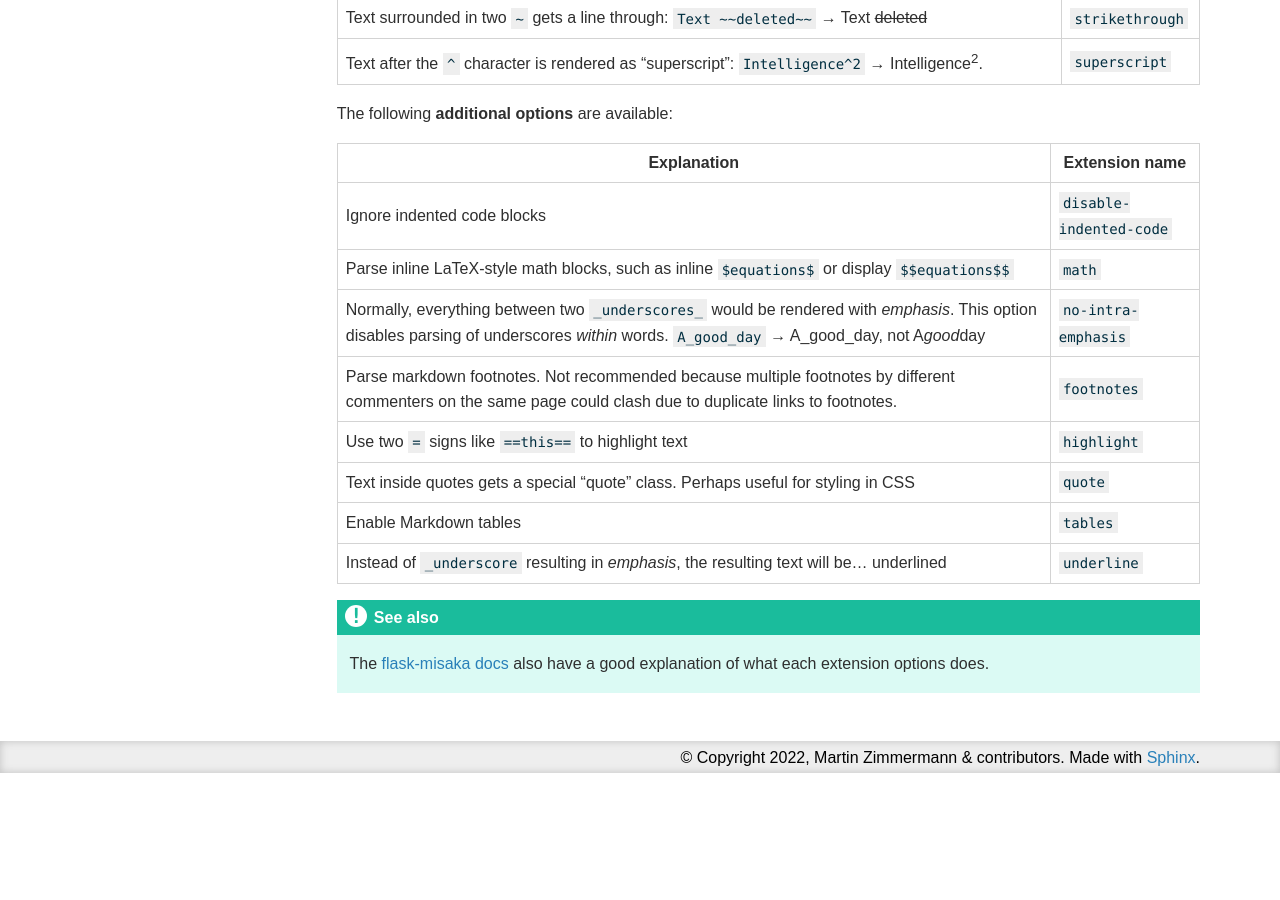
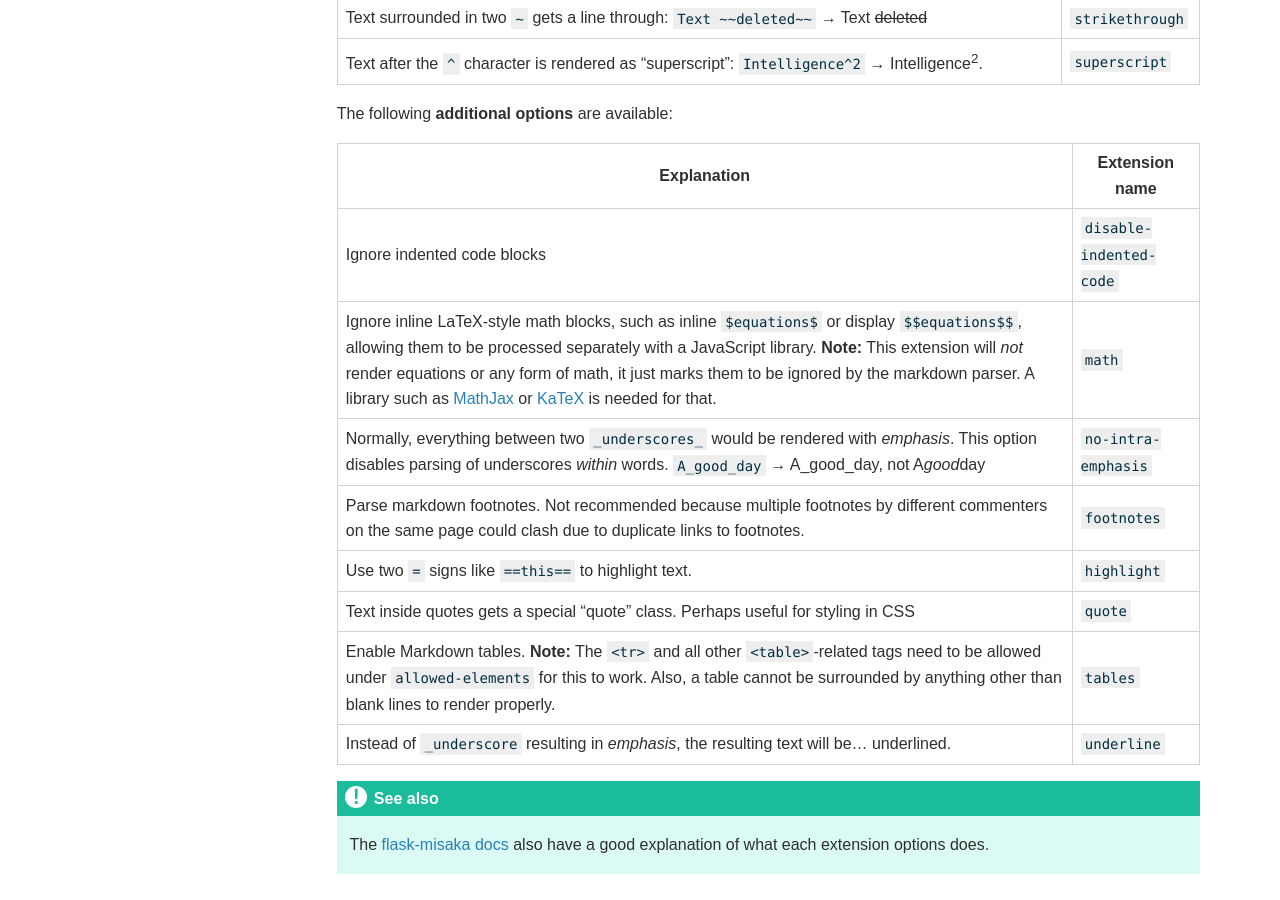
Before and after one commit to isso-comments/isso, a Sphinx documentation site: the page built from docs/docs/reference/markdown-config.rst, in a window 1280 px wide and 900 px high, scrolled down 2106 px. Built offline with Sphinx 7.4.7, drawn with Linux system fonts in a browser that asks for light colours; before the commit the page ends 2879 px from its top, so only the background shows below that.

Commit message:
docs: markdown-config: Clarify misaka config

```diff
--- a/docs/docs/reference/markdown-config.rst
+++ b/docs/docs/reference/markdown-config.rst
@@ -127,8 +127,15 @@ The following **additional options** are available:
 +==========================================================+===========================+
 | Ignore indented code blocks                              | ``disable-indented-code`` |
 +----------------------------------------------------------+---------------------------+
-| Parse inline LaTeX-style math blocks, such as            | ``math``                  |
-| inline ``$equations$`` or display ``$$equations$$``      |                           |
+| Ignore inline LaTeX-style math blocks, such as           | ``math``                  |
+| inline ``$equations$`` or display ``$$equations$$``,     |                           |
+| allowing them to be processed separately with a          |                           |
+| JavaScript library.                                      |                           |
+| **Note:** This extension will *not* render equations     |                           |
+| or any form of math, it just marks them to be ignored by |                           |
+| the markdown parser. A library such as                   |                           |
+| `MathJax <https://www.mathjax.org/>`_                    |                           |
+| or `KaTeX <https://katex.org/>`_ is needed for that.     |                           |
 +----------------------------------------------------------+---------------------------+
 | Normally, everything between two ``_underscores_`` would | ``no-intra-emphasis``     |
 | be rendered with *emphasis*. This option disables        |                           |
@@ -140,15 +147,19 @@ The following **additional options** are available:
 | multiple footnotes by different commenters on the same   |                           |
 | page could clash due to duplicate links to footnotes.    |                           |
 +----------------------------------------------------------+---------------------------+
-| Use two ``=`` signs like ``==this==`` to highlight text  | ``highlight``             |
+| Use two ``=`` signs like ``==this==`` to highlight text. | ``highlight``             |
 +----------------------------------------------------------+---------------------------+
 | Text inside quotes gets a special "quote" class.         | ``quote``                 |
 | Perhaps useful for styling in CSS                        |                           |
 +----------------------------------------------------------+---------------------------+
-| Enable Markdown tables                                   | ``tables``                |
+| Enable Markdown tables.                                  | ``tables``                |
+| **Note:** The ``<tr>`` and all other ``<table>``-related |                           |
+| tags need to be allowed under ``allowed-elements`` for   |                           |
+| this to work. Also, a table cannot be surrounded by      |                           |
+| anything other than blank lines to render properly.      |                           |
 +----------------------------------------------------------+---------------------------+
 | Instead of ``_underscore`` resulting in *emphasis*,      | ``underline``             |
-| the resulting text will be... underlined                 |                           |
+| the resulting text will be... underlined.                |                           |
 +----------------------------------------------------------+---------------------------+
 
 .. todo:: ``no-intra-emphasis`` should be made default
```
